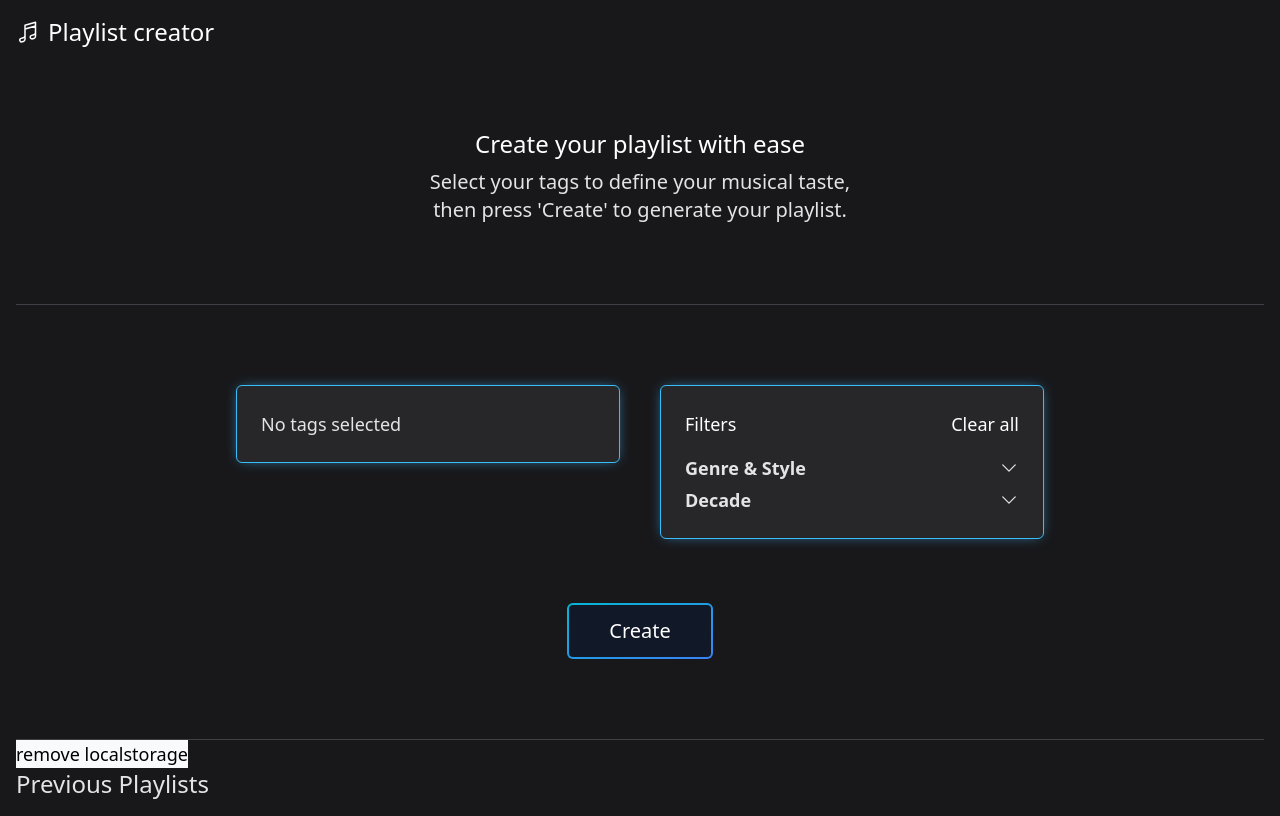
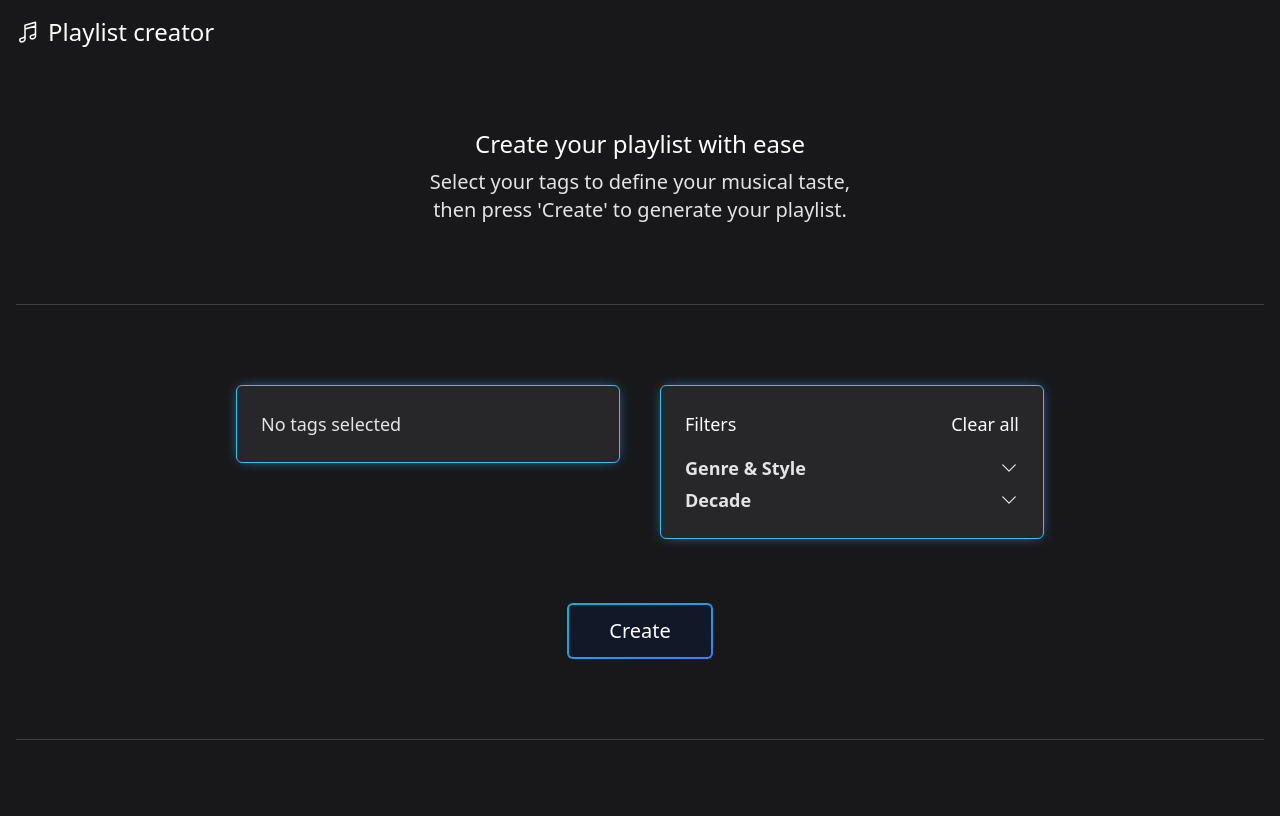
Before and after one commit to NikoSoder/music-playlist-creator, a React (Vite) app: page / in a window 1280 px wide. Built offline with nearby package versions, Linux system fonts and the light colour scheme.

Commit message:
Move previous playlists to own component

```diff
--- a/src/App.tsx
+++ b/src/App.tsx
@@ -5,6 +5,7 @@ import Modal from "./components/Modal";
 import { useState } from "react";
 import { Song } from "./types/response";
 import { useLocalStorage } from "./hooks/useLocalStorage";
+import RecentPlaylists from "./components/PreviousPlaylists";
 
 function App() {
   const [isOpenModal, setIsOpenModal] = useState(false); // set this to true when playlist is created
@@ -38,28 +39,10 @@ function App() {
           responseMessage={APIResponseMessage}
         />
       )}
-      {/* old playlists */}
-      <section>
-        <button
-          onClick={oldPlaylists.clearLocalStorage}
-          className="bg-slate-50 text-black"
-        >
-          remove localstorage
-        </button>
-        <h1 className="text-2xl">Previous Playlists</h1>
-        {oldPlaylists.previousPlaylists.map((playlist, index) => (
-          <div className="mb-2 border" key={index}>
-            <h2>{playlist.playlistName}</h2>
-            <p>{new Date(playlist.createdAt).toLocaleDateString()}</p>
-            {playlist.songs.map((song) => (
-              <div key={song.song_id}>
-                <p>{song.artist_name}</p>
-                <p>{song.song_name}</p>
-              </div>
-            ))}
-          </div>
-        ))}
-      </section>
+      {/* older playlists */}
+      {oldPlaylists.previousPlaylists.length !== 0 && (
+        <RecentPlaylists {...oldPlaylists} />
+      )}
     </main>
   );
 }
--- /dev/null
+++ b/src/components/PreviousPlaylists.tsx
@@ -0,0 +1,36 @@
+import { PreviousPlaylists } from "../types/previousplaylists";
+import { Song } from "../types/response";
+
+interface ChildPropsPreviousPlaylists {
+  previousPlaylists: PreviousPlaylists[];
+  addPlaylistToLocalStorage: (playlist: Song[]) => void;
+  clearLocalStorage: () => void;
+}
+
+const RecentPlaylists = (props: ChildPropsPreviousPlaylists) => {
+  return (
+    <section className="container mx-auto">
+      <button
+        onClick={props.clearLocalStorage}
+        className="bg-slate-50 text-black"
+      >
+        remove localstorage
+      </button>
+      <h1 className="text-2xl">Previous Playlists</h1>
+      {props.previousPlaylists.map((playlist, index) => (
+        <div className="mb-2 border" key={index}>
+          <h2>{playlist.playlistName}</h2>
+          <p>{new Date(playlist.createdAt).toLocaleDateString()}</p>
+          {playlist.songs.map((song) => (
+            <div key={song.song_id}>
+              <p>{song.artist_name}</p>
+              <p>{song.song_name}</p>
+            </div>
+          ))}
+        </div>
+      ))}
+    </section>
+  );
+};
+
+export default RecentPlaylists;
```
